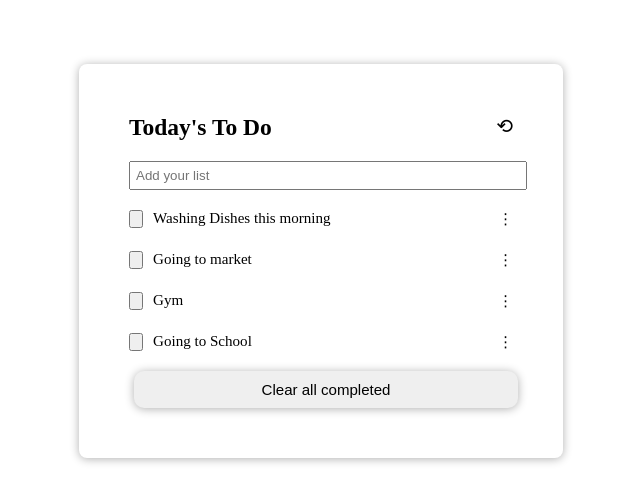
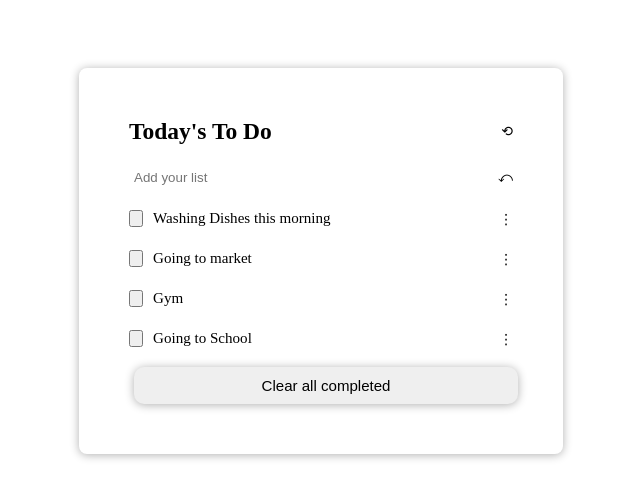
Before and after one commit to MustafaSamiShirzad/to-do-list, a website built with webpack: page src/template.html in a window 1280 px wide. Shown: the part 139-642 px from the top of the page, without its empty margins (319-959 px from the left). Built offline with nearby package versions, Linux system fonts and the light colour scheme.

Commit message:
Modified Files

```diff
--- a/src/Modules/ulitems.js
+++ b/src/Modules/ulitems.js
@@ -26,7 +26,7 @@ const func = () => {
   const ul = [];
   const li = document.createElement('li');
   for (let i = 0; i < arrayOfObj.length; i += 1) {
-    li.innerHTML = `<li class="to-do-list-item"><div><button class="checkbox"></button>${arrayOfObj[i].description}</div><span class="vertical-ellipsis">&#8942;</span></li>`;
+    li.innerHTML = `<li class="to-do-list-item"><div><button class="checkbox"></button>${arrayOfObj[i].description}</div><button class="vertical-ellipsis gen-btn">&#8942;</button></li>`;
     ul.push(li.innerHTML);
   }
   const ulList = ul.join('<br>');
--- a/src/styles/main.scss
+++ b/src/styles/main.scss
@@ -37,9 +37,11 @@ body {
 .input-holder {
   width: 30vw;
   padding: 0.5rem;
+  border: none;
 }
 
-.to-do-list-item {
+.to-do-list-item,
+.input-div {
   width: 30vw;
   list-style: none;
   display: flex;
@@ -66,4 +68,22 @@ body {
   border-radius: 1rem;
   padding: 1rem 0;
   box-shadow: 0 1px 10px rgba(0, 0, 0, 0.314);
+  cursor: pointer;
+  transition: all 0.3s;
 }
+
+.gen-btn {
+  border: none;
+  background-color: transparent;
+  font-size: 1.4rem;
+  cursor: pointer;
+}
+
+.gen-btn:hover {
+  color: rgba(0, 0, 0, 0.503);
+}
+
+.clear-all-button:hover {
+  color: white;
+  background-color: rgba(0, 0, 0, 0.407);
+}
--- a/src/template.html
+++ b/src/template.html
@@ -9,10 +9,11 @@
     <div class="list-container">
         <div class="title-div">
             <h3>Today's To Do</h3>
-            <span>&#10226;</span>
+            <button class="gen-btn">&#10226;</button>
         </div>
         <div class="input-div">
             <input type="text"placeholder="Add your list" class="input-holder">
+            <button class="gen-btn">&#10554;</button>
         </div>
     </div>
     <script src="./index.js"></script>
```
